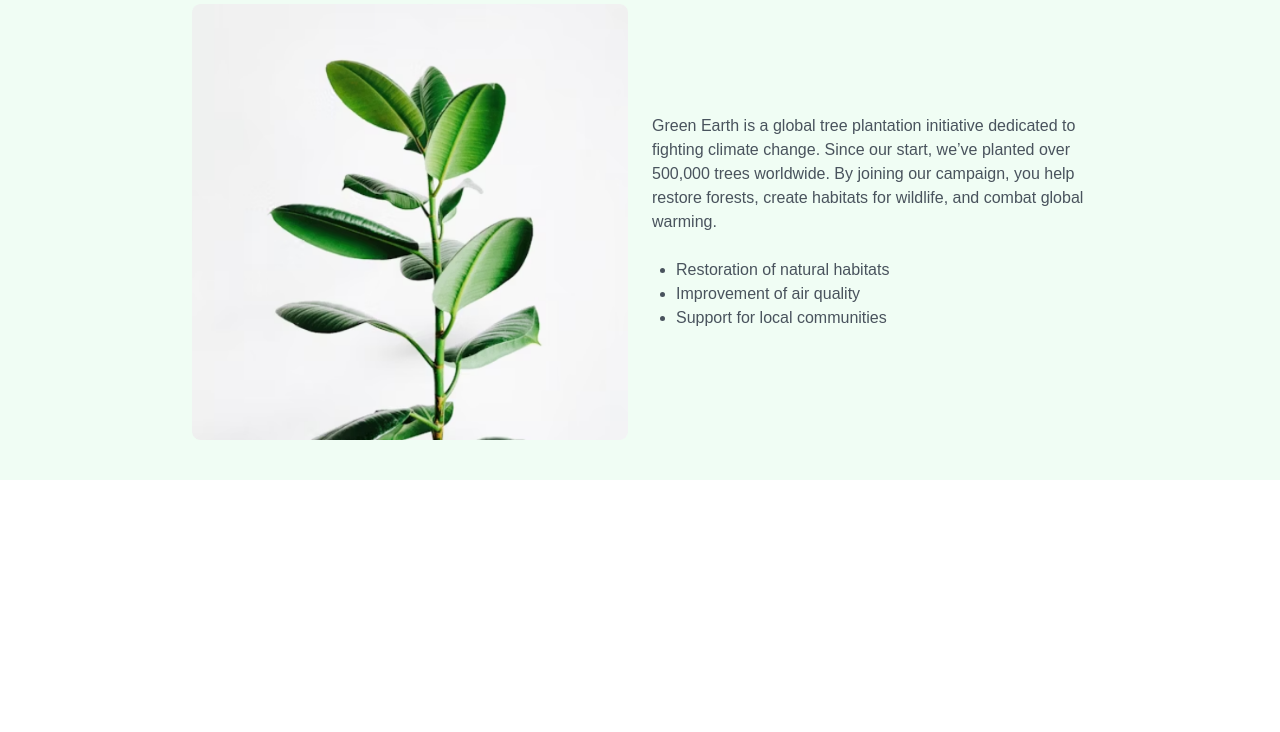
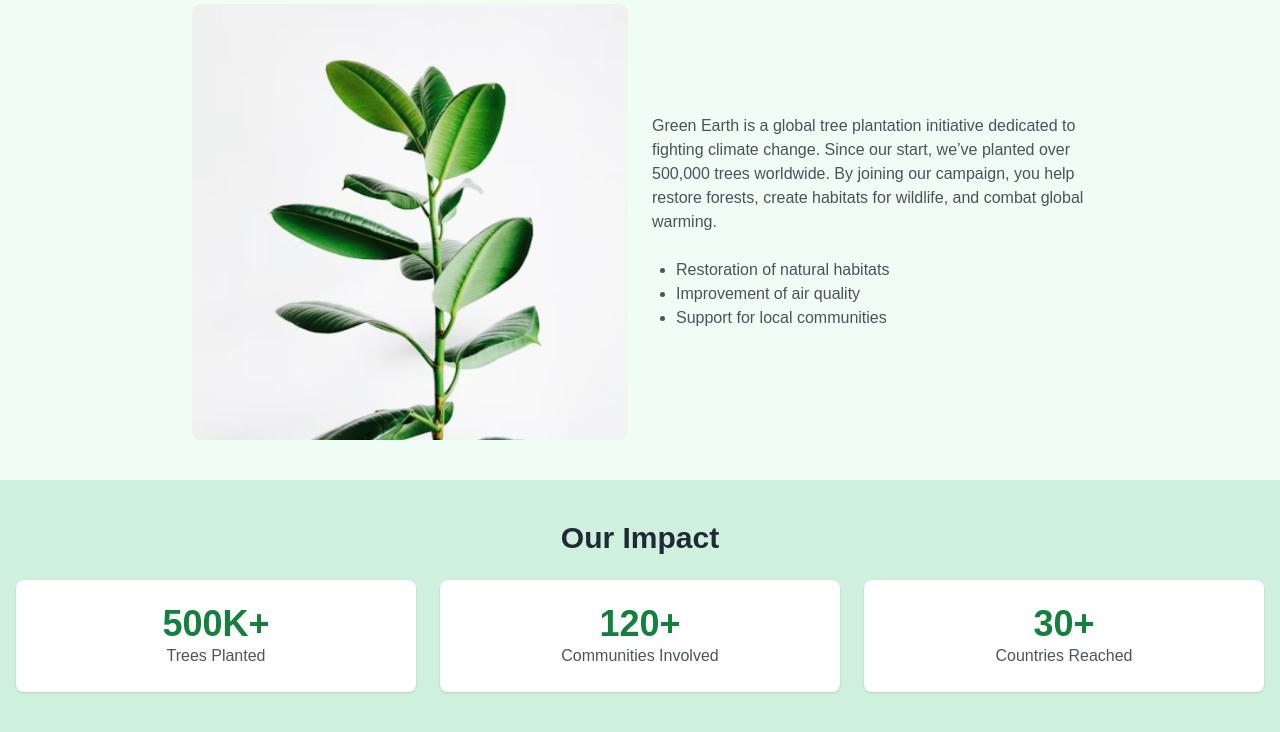
Before and after one commit to onarpita/6th_assignment, a plain HTML site: page index.html in a window 1280 px wide. Shown: the part 702-1434 px from the top of the page. Before the commit the page ends 1182 px from the top, so only its background shows below. Drawn offline with nearby package versions, Linux system fonts and the light colour scheme.

Commit message:
added impact section

```diff
--- a/index.html
+++ b/index.html
@@ -109,3 +109,29 @@
                 </div>
             </div>
         </section>
+                <!-- Our Impact -->
+        <section class="py-10 px-4 bg-[#cff0dc]">
+            <div class="max-w-7xl mx-auto">
+                <h2 class="text-center text-3xl font-semibold mb-6">Our Impact</h2>
+                <div class="grid md:grid-cols-3 gap-6">
+                    <div class="card bg-base-100 p-6 shadow-sm text-center duration-300 transition-all hover:bg-green-300 hover:scale-105">
+                        <h2 class="text-4xl font-semibold text-[#15803d]">
+                            500K+
+                        </h2>
+                        <p class="text-[#4c545f]">Trees Planted</p>
+                    </div>
+                    <div class="card bg-base-100 p-6 shadow-sm text-center duration-300 transition-all hover:bg-green-300 hover:scale-105">
+                        <h2 class="text-4xl font-semibold text-[#15803d]">
+                            120+
+                        </h2>
+                        <p class="text-[#4c545f]">Communities Involved</p>
+                    </div>
+                    <div class="card bg-base-100 p-6 shadow-sm text-center duration-300 transition-all hover:bg-green-300 hover:scale-105">
+                        <h2 class="text-4xl font-semibold text-[#15803d]">
+                            30+
+                        </h2>
+                        <p class="text-[#4c545f]">Countries Reached</p>
+                    </div>
+                </div>
+            </div>
+        </section>
```
